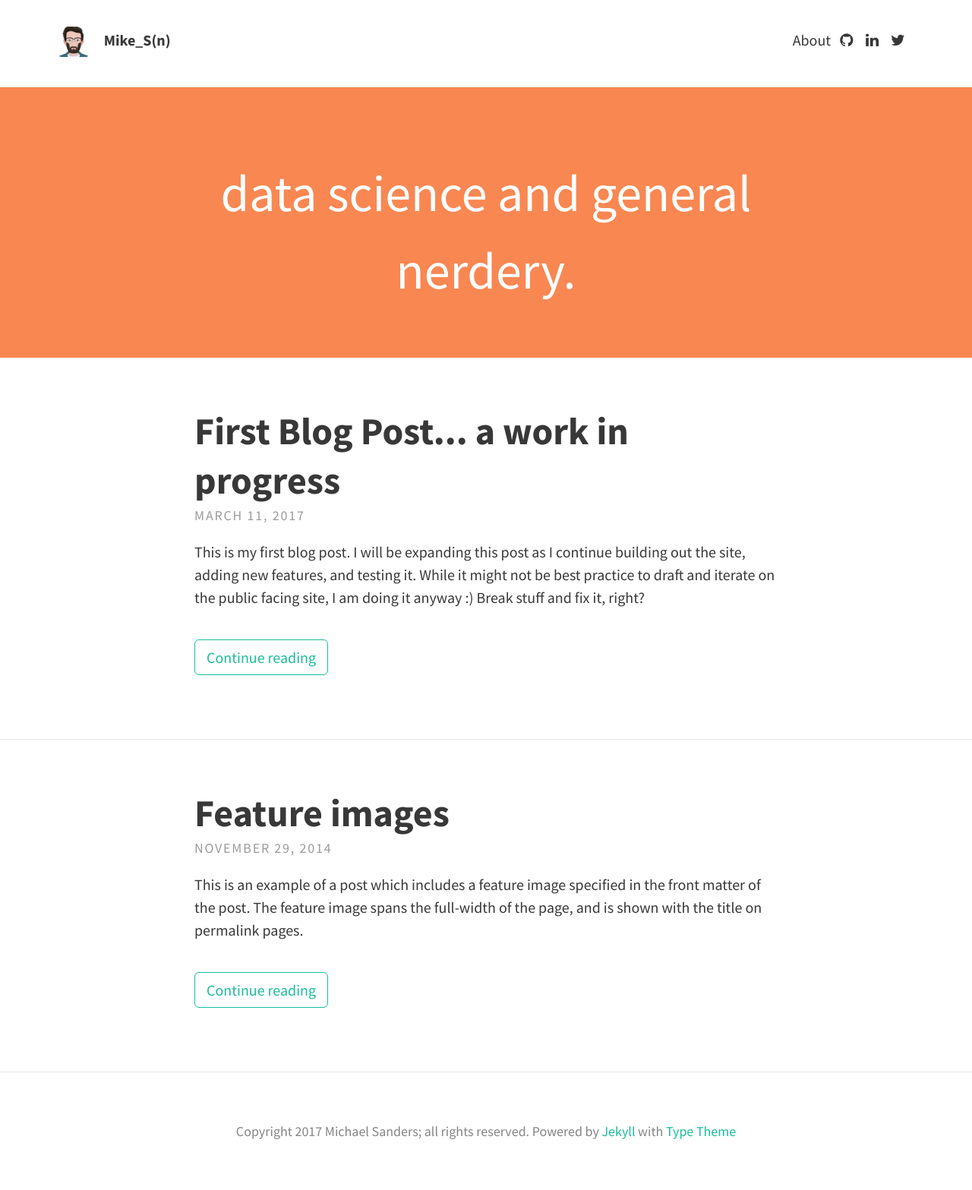
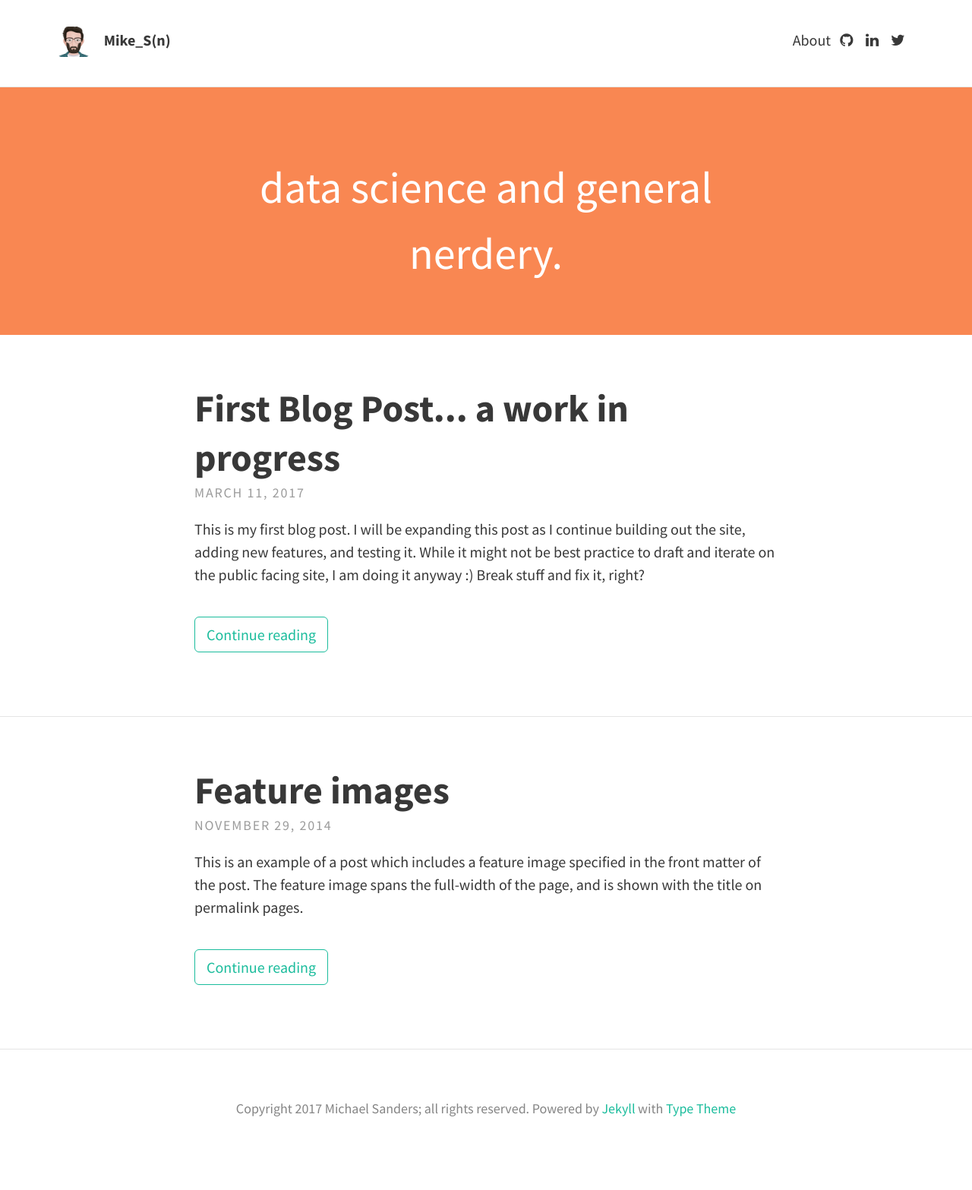
Before and after one commit to MikeS-nth/MikeS-nth.github.io, a Jekyll site: the page built from index.html, in a window 1280 px wide. Shown: the whole page at 76% size. Built offline with Jekyll 4.4.1, drawn with Linux system fonts in a browser that asks for light colours; nearby versions of some CDN libraries; the list of posts is cut into pages by our own code; after the commit the page ends 1537 px from its top, so only the background shows below that.

Commit message:
Update _config.yml

```diff
--- a/_config.yml
+++ b/_config.yml
@@ -12,7 +12,7 @@
 
   # Header and footer text
   header_text: >
-     <p><p style="font-size:68px">data science and general nerdery.</p>
+     <p><p style="font-size:58px">data science and general nerdery.</p>
 
   header_text_feature_image:
   footer_text: >
```
